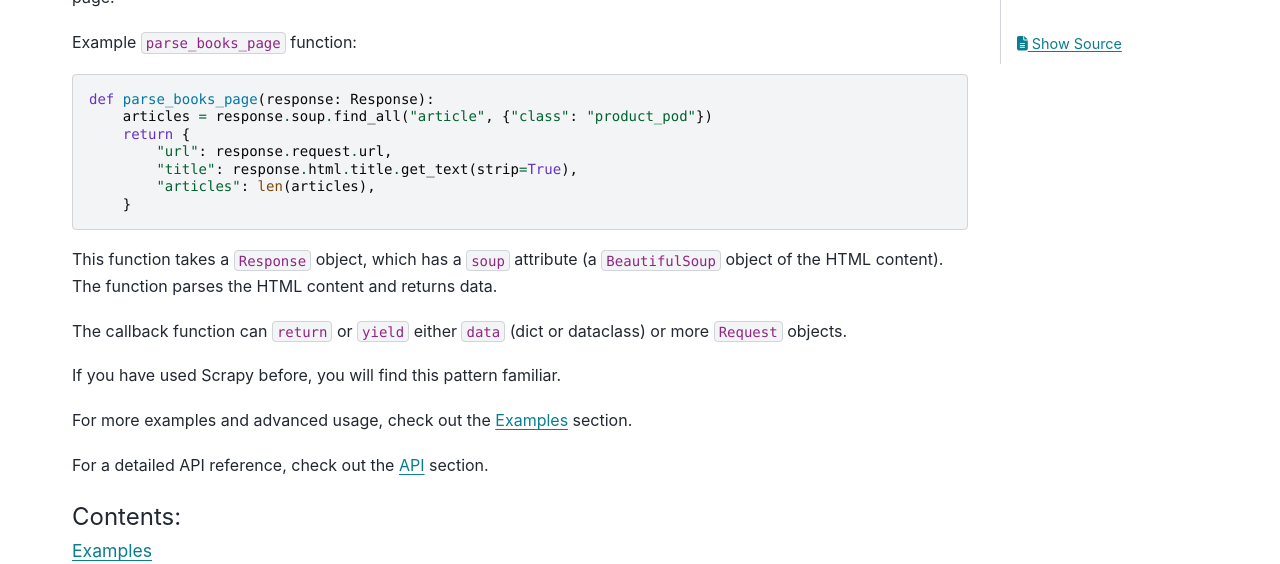
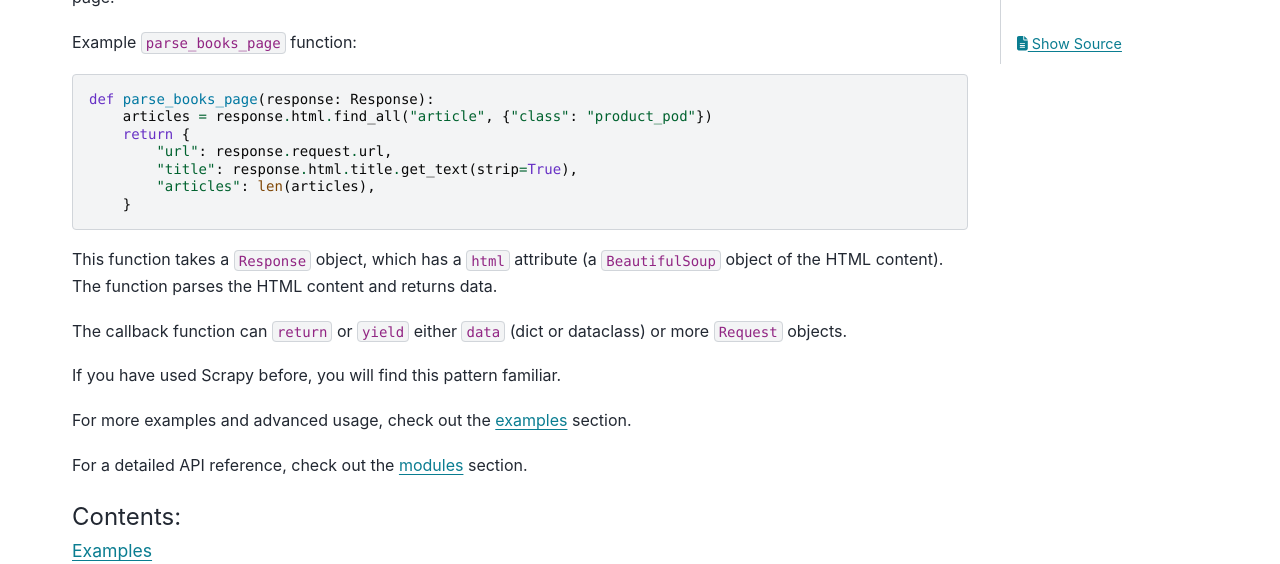
Before and after one commit to lucaromagnoli/dataservice, a Sphinx documentation site: the page built from source/index.rst, in a window 1280 px wide and 900 px high, scrolled down 805 px. Shown: the part 152-716 px from the top of the window. Built offline with Sphinx 7.4.7 and the PyData theme 0.15.4, drawn with Linux system fonts in a browser that asks for light colours; some of the changed lines change nothing that is shown.

Commit message:
improve README.rst

```diff
--- a/README.rst
+++ b/README.rst
@@ -35,15 +35,19 @@ Example ``parse_books_page`` function:
 .. code-block:: python
 
     def parse_books_page(response: Response):
-        articles = response.soup.find_all("article", {"class": "product_pod"})
+        articles = response.html.find_all("article", {"class": "product_pod"})
         return {
             "url": response.request.url,
             "title": response.html.title.get_text(strip=True),
             "articles": len(articles),
         }
 
-This function takes a ``Response`` object, which has a ``soup`` attribute (a ``BeautifulSoup`` object of the HTML content). The function parses the HTML content and returns data.
+This function takes a ``Response`` object, which has a ``html`` attribute (a ``BeautifulSoup`` object of the HTML content). The function parses the HTML content and returns data.
 
 The callback function can ``return`` or ``yield`` either ``data`` (dict or dataclass) or more ``Request`` objects.
 
 If you have used Scrapy before, you will find this pattern familiar.
+
+For more examples and advanced usage, check out the `examples <https://dataservice.readthedocs.io/en/latest/examples.html>`_ section.
+
+For a detailed API reference, check out the `modules <https://dataservice.readthedocs.io/en/latest/modules.html>`_  section.
--- a/source/index.rst
+++ b/source/index.rst
@@ -1,9 +1,4 @@
 .. include:: ../README.rst
-
-For more examples and advanced usage, check out the :doc:`examples` section.
-
-For a detailed API reference, check out the :doc:`modules` section.
-
 
 .. toctree::
    :maxdepth: 1
```
Also changed, not shown: 1 other file.
